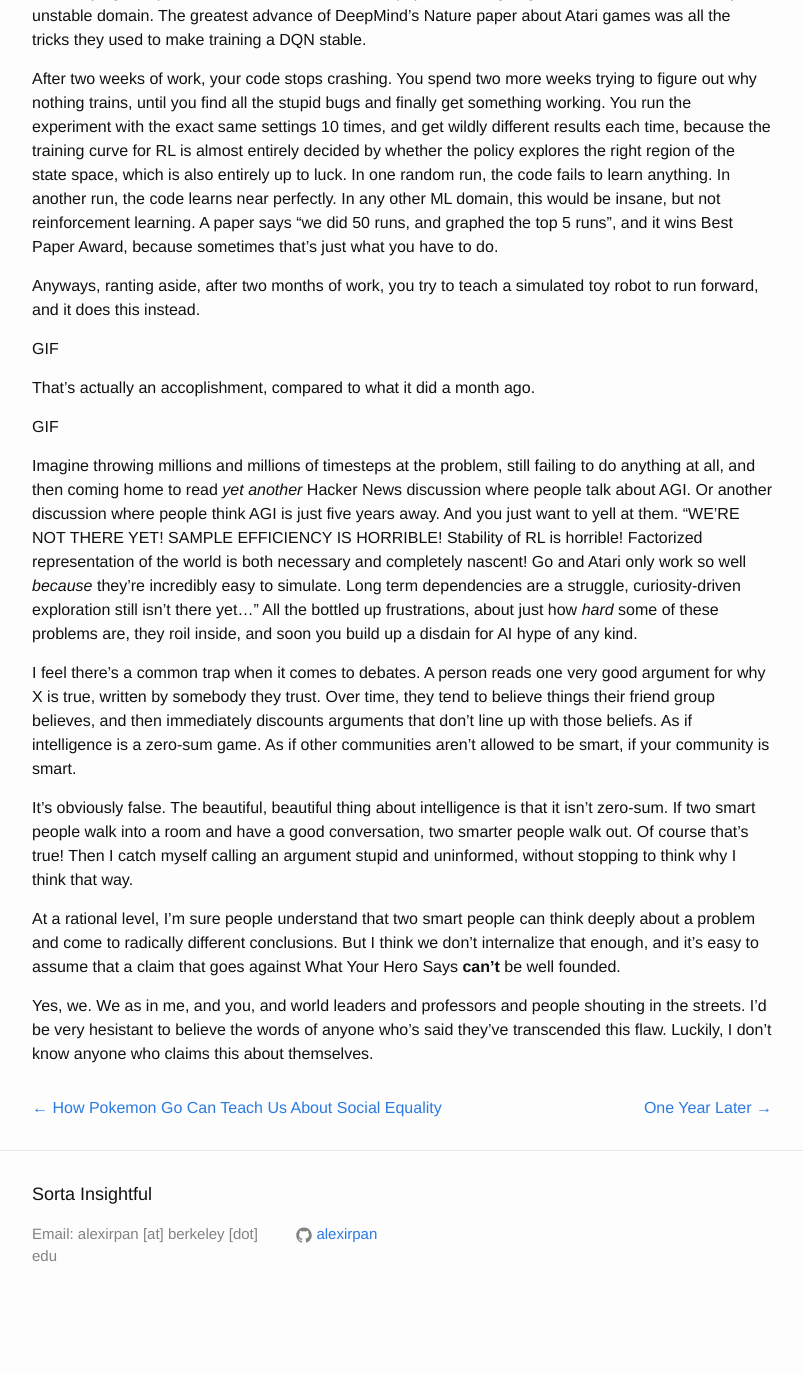
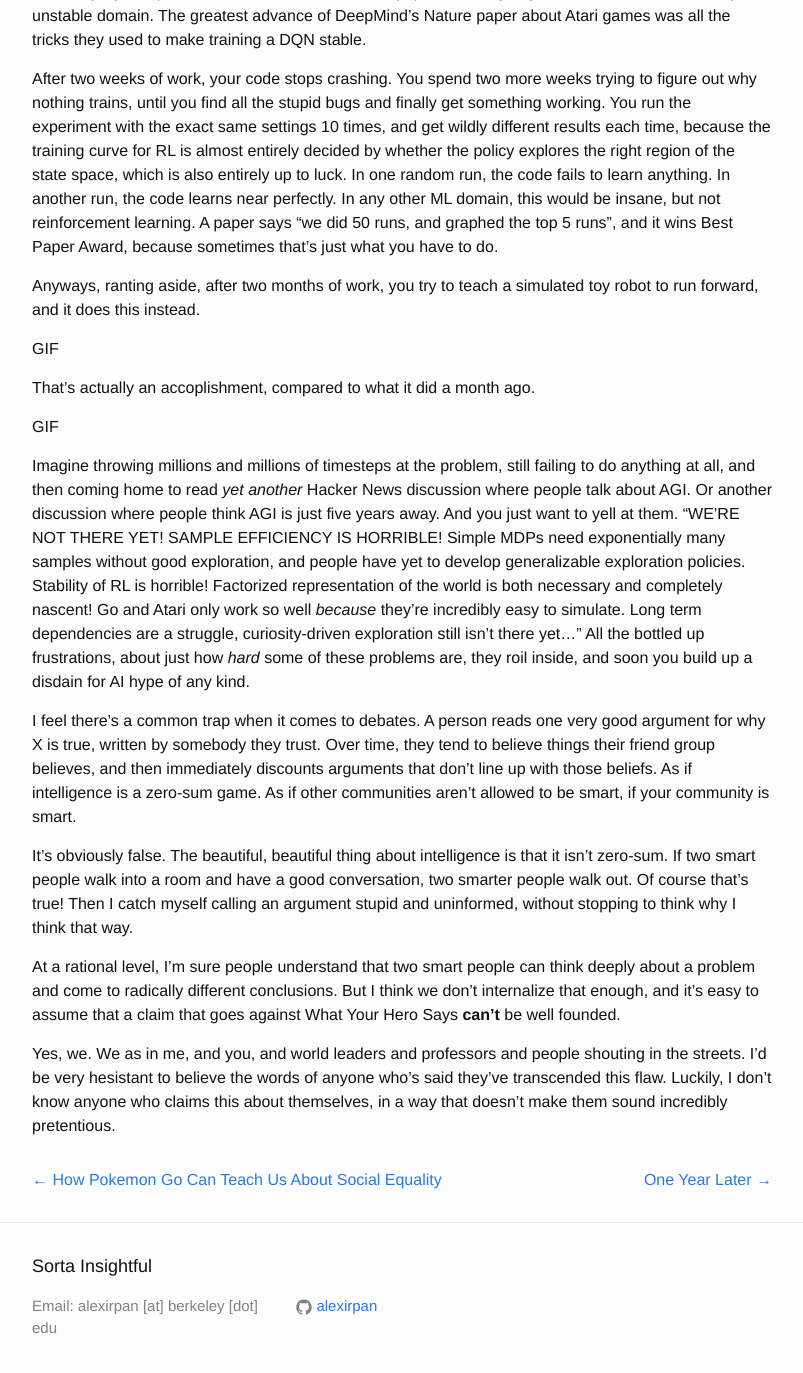
Before and after one commit to alexirpan/alexirpan.github.io, a Jekyll site: the page built from _posts/2016-09-29-ai-safety.md, in a window 1280 px wide and 1400 px high, scrolled down 5679 px. Shown: the top 1373 px of the window, without its empty margins (238-1041 px from the left). Built offline with Jekyll 4.4.1, drawn with Linux system fonts in a browser that asks for light colours; nearby versions of some CDN libraries; before the commit the page ends 7007 px from its top, so only the background shows below that.

Commit message:
Making more progress, will look at this further

```diff
--- a/_posts/2016-09-29-ai-safety.md
+++ b/_posts/2016-09-29-ai-safety.md
@@ -339,7 +339,9 @@ Imagine throwing millions and millions of timesteps at the problem, still failin
 to do anything at all, and then coming home to read *yet another* Hacker News
 discussion where people talk about AGI. Or another discussion where people
 think AGI is just five years away. And you just want to yell at them.
-"WE'RE NOT THERE YET! SAMPLE EFFICIENCY IS HORRIBLE! Stability of RL is horrible!
+"WE'RE NOT THERE YET! SAMPLE EFFICIENCY IS HORRIBLE! Simple MDPs need exponentially
+many samples without good exploration, and people have yet to develop generalizable
+exploration policies. Stability of RL is horrible!
 Factorized representation of the world is both necessary and completely nascent!
 Go and Atari only work so well *because* they're incredibly easy to simulate.
 Long term dependencies are a struggle, curiosity-driven exploration still isn't
@@ -368,4 +370,5 @@ goes against What Your Hero Says **can't** be well founded.
 Yes, we. We as in me, and you, and world leaders and professors and people
 shouting in the streets. I'd be very hesistant to believe the words of anyone
 who's said they've transcended this flaw. Luckily, I don't know anyone who
-claims this about themselves.
+claims this about themselves, in a way that doesn't make them sound incredibly
+pretentious.
```
